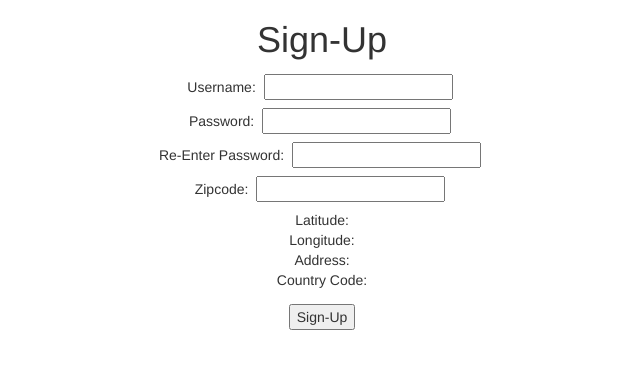
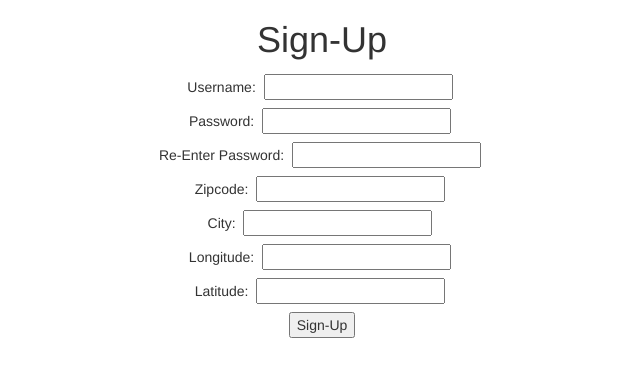
Before and after one commit to alerodriguezz/cst336, a PHP site: page /Labs/lab7/index.html in a window 1280 px wide. Shown: the top 377 px of the page, without its empty margins (318-958 px from the left). Run offline with PHP 8.4, Linux system fonts and the light colour scheme; some libraries are stand-ins or nearby versions.

Commit message:
Lab 7: Fill-In works now for longitude and latitude, but only sometimes for city

```diff
--- a/Labs/lab6/info.php
+++ b/Labs/lab6/info.php
@@ -22,11 +22,12 @@ $result = $dbConn->query($display_sql);
 
 <html lang="en">
     <head>
+              <meta charset="utf-8">
         <title>
             Info
         </title>
           <link href="css/styles.css" rel="stylesheet" type="text/css"/>
-          <meta charset="utf-8">
+
 
             <meta name="viewport" content="width=device-width, initial-scale=1">
 
--- a/Labs/lab7/index.html
+++ b/Labs/lab7/index.html
@@ -1,7 +1,7 @@
 <html>
   <head>
        <link href="css/styles.css" rel="stylesheet" type="text/css"/>
-       <meta charset="utf-8">
+       <meta charset="utf-8"/>
 
                 <!-- Bootsrtrap Stuff-->
 <link rel="stylesheet" href="https://maxcdn.bootstrapcdn.com/bootstrap/3.3.7/css/bootstrap.min.css">
@@ -25,14 +25,9 @@
                       Password: <input type="password" class="jelly" name="pass" required minlength="1"><br>
                       Re-Enter Password: <input type="password" class="jelly" name="rePass" required minlength="1"><br>
                       Zipcode: <input id="geocomplete"type="text" class="jelly" name="zip"><br>
-                      <p class="jelly">
-                        <div class="details" class="jelly">
-                                    Latitude:     <span data-geo="lat" /><br>
-                                    Longitude:    <span data-geo="lng" /><br>
-                                    Address:      <span data-geo="formatted_address" /><br>
-                                    Country Code: <span data-geo="country_short" /><br>
-                        </div>
-                      </p>
+                      City: <input id="locality"type="text" class="jelly" name="city"><br>
+                      Longitude: <input id="longitude"type="text" class="jelly" name="latitude"><br>
+                      Latitude: <input id="latitude"type="text" class="jelly" name="longitude"><br>
 
                       <input type="submit" class="jelly" name="submitBtn"value="Sign-Up">
             </form>
@@ -41,12 +36,50 @@
 </html>
 
 <script>
+
+var autocomplete;
+
+var componentForm = {
+    street_number: 'short_name',
+    route: 'long_name',
+    locality: 'long_name',
+    administrative_area_level_1: 'short_name',
+    country: 'long_name',
+    postal_code: 'short_name'
+};
+
+
   function zip_autocomplete(){
 
     var input= document.getElementById('geocomplete');
-    var autocomplete = new google.maps.places.Autocomplete(input);
+    autocomplete = new google.maps.places.Autocomplete(input);
+
+        // When the user selects an address from the dropdown, populate the address
+        // fields in the form.
+        google.maps.event.addListener(autocomplete, 'place_changed', function(){
+          fillInAddress();
+
+        });
+
   }
 
+  function fillInAddress(){
+        // Get the place details from the autocomplete object.
+        var place = autocomplete.getPlace();
+
+    document.getElementById("latitude").value = place.geometry.location.lat();
+    document.getElementById("longitude").value = place.geometry.location.lng();
+        // Get each component of the address from the place details
+    // and fill the corresponding field on the form.
+    for (var i = 0; i < place.address_components.length; i++) {
+        var addressType = place.address_components[i].types[0];
+       console.log(place.address_components[i].types[0]);
+        if (componentForm[addressType]) {
+            var val = place.address_components[i][componentForm[addressType]];
+            document.getElementById(addressType).value = val;
+        }
+    }
+  }
 </script>
 
 <script type="text/javascript" src="https://maps.googleapis.com/maps/api/js?key=AIzaSyD8yJ-h6PCeiIbnLgfwy4wT1i-csz1LsIg&libraries=places&callback=zip_autocomplete"></script>
```
